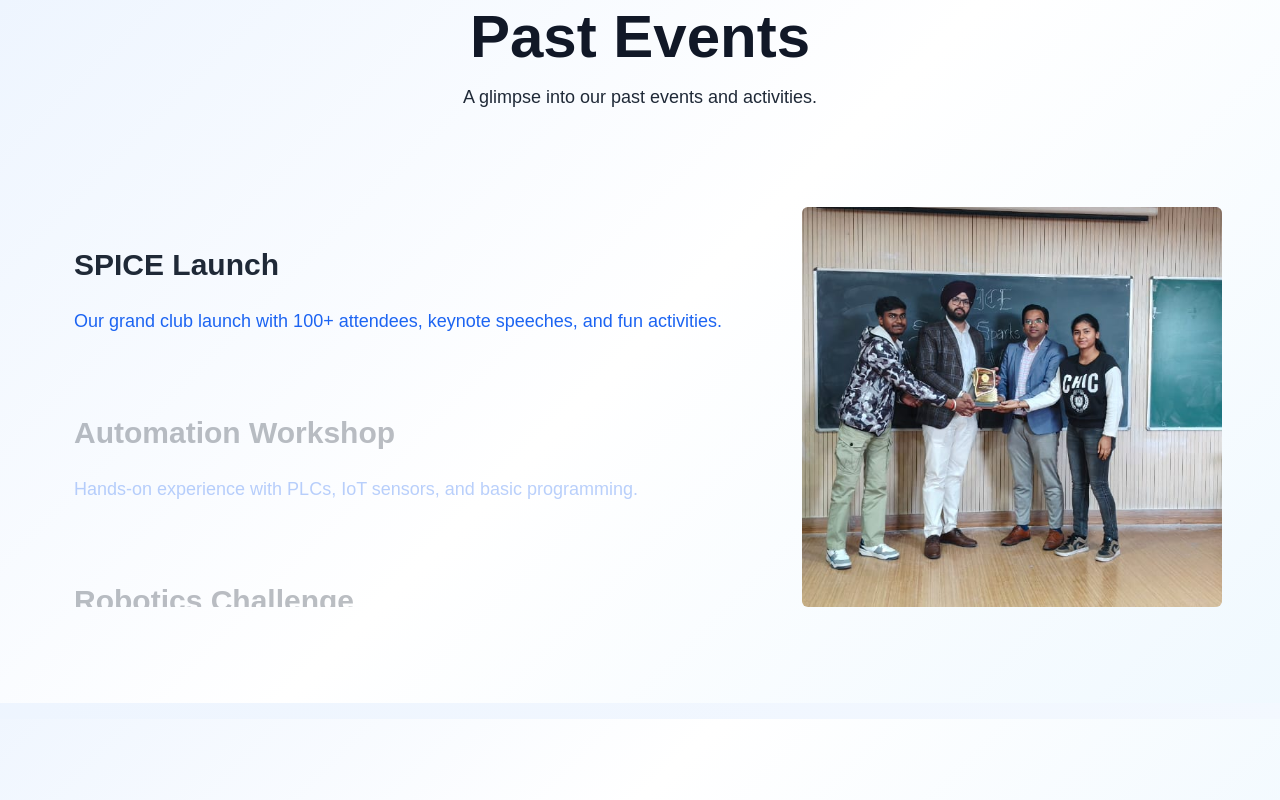
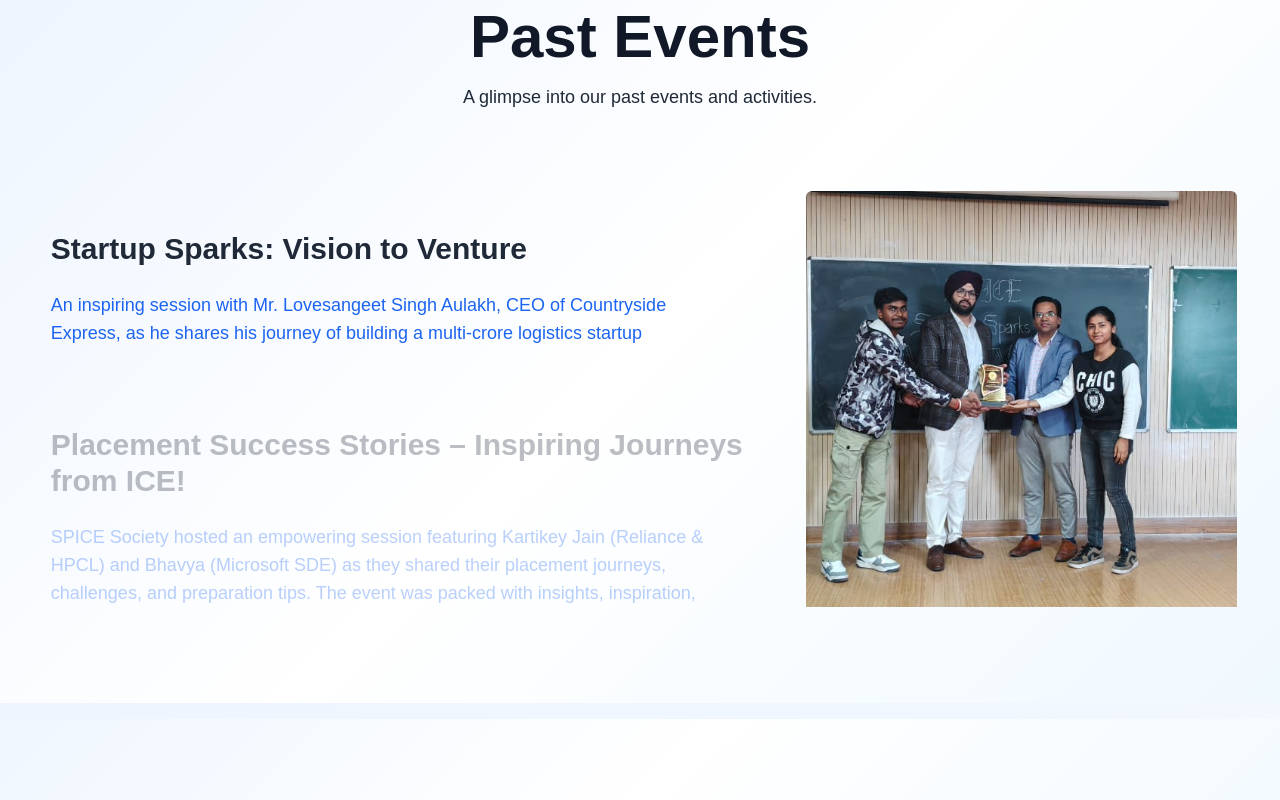
Before and after one commit to Akdest/spice, a Next.js app: page / in a window 1280 px wide. Shown: the part 3060-3860 px from the top of the page. Built offline with nearby package versions, Linux system fonts and the light colour scheme; what tw-elements would draw is missing.

Commit message:
past events

```diff
--- a/components/PastEvents.tsx
+++ b/components/PastEvents.tsx
@@ -6,34 +6,35 @@ import { PastEvents } from "./ui/sticky-scroll-reveal";
 
 const pastEventData = [
     {
-        title: "SPICE Launch",
-        description: "Our grand club launch with 100+ attendees, keynote speeches, and fun activities.",
-        content: <img src="/images/events/01_new.jpg" alt="SPICE Launch" className="w-full h-full object-cover" />,
+        title: "Startup Sparks: Vision to Venture",
+        description: "An inspiring session with Mr. Lovesangeet Singh Aulakh, CEO of Countryside Express, as he shares his journey of building a multi-crore logistics startup",
+        content: <img src="/images/events/01_new.jpg" alt="Vision to venture" className="w-full h-full object-cover" />,
     },
     {
-        title: "Automation Workshop",
-        description: "Hands-on experience with PLCs, IoT sensors, and basic programming.",
-        content: <img src="/images/events/02_new.jpg" alt="Workshop" className="w-full h-full object-cover" />,
+        title: "Placement Success Stories – Inspiring Journeys from ICE!",
+        description: "SPICE Society hosted an empowering session featuring Kartikey Jain (Reliance & HPCL) and Bhavya (Microsoft SDE) as they shared their placement journeys, challenges, and preparation tips. The event was packed with insights, inspiration, and interactive Q&A. A true boost for aspiring achievers!",
+        content: <img src="/images/events/03_new.jpg" alt="Placement Stories" className="w-full h-full object-cover" />,
     },
     {
-        title: "Robotics Challenge",
-        description: "A thrilling competition where teams designed and programmed robots to complete complex tasks.",
-        content: <img src="/images/events/03_new.jpg" alt="Robotics Challenge" className="w-full h-full object-cover" />,
+        title: "Code & Glow – A Sparkling Success!",
+        description: "'Code & Glow' brought together 100+ coding enthusiasts for an electrifying Arduino experience. From glowing bulbs to glowing smiles, the event was a hit! Hosted by SPICE Society, it sparked curiosity, creativity, and plenty of tech-fueled fun",
+        content: <img src="/images/events/code_glow.jpg" alt="Code&Glow" className="w-full h-full object-cover" />,
+    },
+
+    {
+        title: "Tricky Circuits",
+        description: "Tricky Circuits is an exciting electronics competition that challenges participants to solve circuit-based puzzles under time pressure. Test your creativity, logic, and hands-on skills as you tackle unique and mind-bending circuit challenges!",
+        content: <img src="/images/events/05_new.jpg" alt="AI Seminar" className="w-full h-full object-cover" />,
     },
     {
-        title: "AI & Machine Learning Seminar",
-        description: "An insightful seminar covering the fundamentals and applications of AI and machine learning.",
-        content: <img src="/images/events/04_new.jpg" alt="AI Seminar" className="w-full h-full object-cover" />,
+        title: "RoboHunt",
+        description: "RoboHunt is a thrilling robotics competition where teams program compact robots (under 6 kg and 20x20x20 cm) to autonomously navigate complex paths and collect target balls. Combining precision engineering with strategic coding, this event challenges participants to optimize their bots for speed, accuracy, and adaptability. ",
+        content: <img src="/images/events/robohunt.jpg" alt="RoboHunt" className="w-full h-full object-cover" />,
     },
     {
-        title: "Embedded Systems Project Fair",
-        description: "Showcasing innovative embedded systems projects developed by our members.",
-        content: <img src="/images/events/05_new.jpg" alt="Embedded Fair" className="w-full h-full object-cover" />,
-    },
-    {
-        title: "Circuit Design Workshop",
-        description: "A practical workshop focusing on circuit design and PCB fabrication techniques.",
-        content: <img src="/images/events/06_new.jpg" alt="Circuit Workshop" className="w-full h-full object-cover" />,
+        title: "AI/ML Workshop",
+        description: "AI/ML Workshop is a hands-on session introducing the fundamentals of Artificial Intelligence and Machine Learning. Learn how smart systems work, build basic models, and explore real-world applications.",
+        content: <img src="/images/events/01.jpg" alt="Circuit Workshop" className="w-full h-full object-cover" />,
     },
     {
         title: "   ",
--- a/components/ui/sticky-scroll-reveal.tsx
+++ b/components/ui/sticky-scroll-reveal.tsx
@@ -1,8 +1,9 @@
 "use client";
-import React, { useRef, useState } from "react";
+import React, { useEffect, useRef, useState } from "react";
 import { useMotionValueEvent, useScroll } from "motion/react";
 import { motion } from "motion/react";
 import { cn } from "@/components/lib/utils";
+import { ChevronDown, ChevronUp } from "lucide-react";
 
 export const PastEvents = ({
   content,
@@ -16,6 +17,8 @@ export const PastEvents = ({
   contentClassName?: string;
 }) => {
   const [activeCard, setActiveCard] = useState(0);
+  const [showAll, setShowAll] = useState(false);
+  const [isLargeScreen, setIsLargeScreen] = useState(false);
   const ref = useRef<any>(null);
 
   const { scrollYProgress } = useScroll({
@@ -25,45 +28,50 @@ export const PastEvents = ({
 
   const cardLength = content.length;
 
+  useEffect(() => {
+    const handleResize = () => {
+      setIsLargeScreen(window.innerWidth >= 1024);
+    };
+
+    handleResize();
+    window.addEventListener("resize", handleResize);
+    return () => window.removeEventListener("resize", handleResize);
+  }, []);
+
   useMotionValueEvent(scrollYProgress, "change", (latest) => {
-    const cardsBreakpoints = content.map((_, index) => index / cardLength);
-    const closestBreakpointIndex = cardsBreakpoints.reduce(
-      (acc, breakpoint, index) => {
-        const distance = Math.abs(latest - breakpoint);
-        if (distance < Math.abs(latest - cardsBreakpoints[acc])) {
-          return index;
-        }
-        return acc;
-      },
-      0,
-    );
-    setActiveCard(closestBreakpointIndex);
+    const visibleCards = isLargeScreen || showAll ? content : content.slice(0, 3);
+    const breakpoints = visibleCards.map((_, index) => index / visibleCards.length);
+    const closestIndex = breakpoints.reduce((acc, bp, i) => {
+      const dist = Math.abs(latest - bp);
+      return dist < Math.abs(latest - breakpoints[acc]) ? i : acc;
+    }, 0);
+    setActiveCard(closestIndex);
   });
 
+  const displayedContent = isLargeScreen || showAll ? content : content.slice(0, 3);
+
   return (
-    <>
-    <section className="w-full hero-bg  lg:py-24 items-center justify-center">
-    <h1 className="text-3xl font-orbitron  md:text-4xl lg:text-6xl text-center font-extrabold leading-tight mb-4 text-gray-900 ">
-
+    <section className="w-full hero-bg py-12 lg:py-24 items-center justify-center">
+      <h1 className="text-3xl font-orbitron md:text-4xl lg:text-6xl text-center font-extrabold leading-tight mb-4 text-gray-900">
         Past Events
-
       </h1>
       <motion.p className="mt-2 text-lg text-center mb-4 text-gray-800">
         A glimpse into our past events and activities.
+      </motion.p>
 
-        </motion.p>
       <motion.div
-      className="relative scrollbar-hide overflow-y-auto flex h-[30rem] justify-center space-x-6    rounded-md p-10"
+        className="relative scrollbar-hide overflow-y-auto flex h-[30rem] justify-center space-x-6 rounded-md p-6"
         ref={ref}
       >
-      <div className="flex w-[100%] lg:w-[60%]  items-start px-4">
+        {/* Timeline Text */}
+        <div className="flex w-full lg:w-[60%] items-start px-2">
           <div className="w-full">
-          {content.map((item, index) => (
+            {displayedContent.map((item, index) => (
               <div key={item.title + index} className="my-10 lg:my-20">
                 <motion.h2
                   initial={{ opacity: 0 }}
                   animate={{ opacity: activeCard === index ? 1 : 0.3 }}
-                className="md:text-3xl text-2xl font-bold text-gray-800"
+                  className="text-2xl md:text-3xl font-bold text-gray-800"
                 >
                   {item.title}
                 </motion.h2>
@@ -76,20 +84,51 @@ export const PastEvents = ({
                 </motion.p>
               </div>
             ))}
-          <div className="h-40" />
+
+            {/* Show More / Show Less Toggle on sm/md */}
+
+
+{/* Toggle Button for sm/md */}
+{!isLargeScreen && content.length > 3 && (
+  <div className="flex justify-center">
+    <button
+      onClick={() => setShowAll(!showAll)}
+      className="mt-4 z-30 px-5 py-3 flex items-center gap-2 border border-blue-500 text-blue-500 hover:text-white rounded-[0.4rem] backdrop-blur-md bg-white/10 shadow-[0_0_12px_rgba(0,170,255,0.4)] group overflow-hidden transition-all duration-300"
+    >
+      {/* Arrow Icon */}
+      {showAll ? (
+        <ChevronUp className="z-10 relative transition-transform text-blue-600 duration-300 group-hover:-translate-y-1" />
+      ) : (
+        <ChevronDown className="z-10 relative transition-transform text-blue-600 duration-300 group-hover:translate-y-1" />
+      )}
+
+      {/* Button Label */}
+      <span className="font-bold tracking-wide">
+        {showAll ? "Conceal Mission Logbook" : "Reveal Mission Logbook"}
+      </span>
+
+      {/* Glow Ping on Hover */}
+      <span className="absolute inset-0 rounded-[0.4rem] bg-blue-500 opacity-0 group-hover:opacity-10 group-hover:animate-ping-fast pointer-events-none"></span>
+    </button>
+  </div>
+)}
+
+            <div className="h-20" />
           </div>
         </div>
 
+        {/* Sticky Preview on lg only */}
+        {isLargeScreen && (
           <div
             className={cn(
               "sticky top-10 h-[100%] w-[35%] overflow-hidden rounded-md hidden lg:block",
               contentClassName,
             )}
           >
-        {content[activeCard].content ?? null}
+            {content[activeCard]?.content ?? null}
           </div>
+        )}
       </motion.div>
     </section>
-    </>
   );
 };
--- a/pages/_document.tsx
+++ b/pages/_document.tsx
@@ -7,23 +7,29 @@ export default function Document() {
         {/* Favicon */}
         <link rel="icon" href="/favicon.ico" />
 
-        {/* Title */}
-        <title>SPICE - Instrumentation & Control Engineering Club</title>
-
-        {/* Meta Tags */}
+        {/* Basic Meta */}
         <meta charSet="UTF-8" />
         <meta name="viewport" content="width=device-width, initial-scale=1.0" />
         <meta name="description" content="Official site of SPICE - Student club for Instrumentation and Control Engineering at [Your College Name]. Discover events, teams, and more." />
         <meta name="keywords" content="SPICE, Instrumentation, Control Engineering, Student Club, Events, ICE" />
         <meta name="author" content="SPICE Team" />
-        <meta name="theme-color" content="#2563eb" />
+        <meta name="theme-color" content="#e0f2fe" />
 
-        {/* Open Graph / Social Preview */}
+        {/* Title (for fallback) */}
+        <title>SPICE - Instrumentation & Control Engineering Club</title>
+
+        {/* Open Graph / Social Media Preview */}
         <meta property="og:title" content="SPICE - ICE Student Club" />
         <meta property="og:description" content="Explore the innovative world of Instrumentation and Control Engineering with SPICE." />
-        <meta property="og:image" content="/preview.jpg" />
+        <meta property="og:image" content="/logo/spice-logo-dark.svg" /> {/* 👈 Replace with your logo path */}
         <meta property="og:url" content="https://spice-ice.vercel.app" />
         <meta property="og:type" content="website" />
+
+        {/* Twitter Card */}
+        <meta name="twitter:card" content="summary_large_image" />
+        <meta name="twitter:title" content="SPICE - ICE Student Club" />
+        <meta name="twitter:description" content="Explore the innovative world of Instrumentation and Control Engineering with SPICE." />
+        <meta name="twitter:image" content="/logo/spice-logo-dark.svg" /> {/* 👈 Same logo for Twitter */}
       </Head>
       <body>
         <Main />
```
Also changed, not shown: public/images/events/code_glow.jpg (added). Lines whose indentation alone changed are shown as unchanged.
